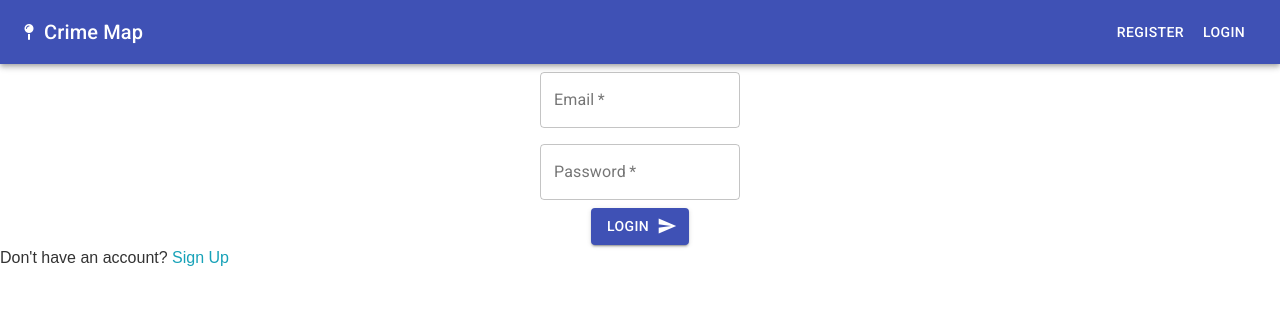
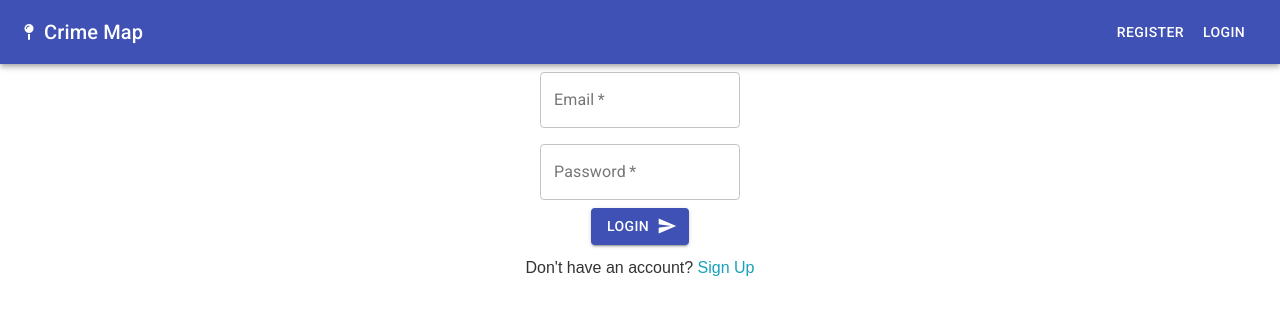
Before and after one commit to RdotSilva/MERN-PVD-Crime-Map, a React (Create React App) app in the folder client/: page /login in a window 1280 px wide. Shown: the top 314 px of the page. Built offline with nearby package versions, Linux system fonts and the light colour scheme; no server answers.

Commit message:
Add signUp styling

```diff
--- a/client/src/components/auth/Login.js
+++ b/client/src/components/auth/Login.js
@@ -22,6 +22,10 @@ const useStyles = makeStyles(theme => ({
   },
   center: {
     textAlign: "center"
+  },
+  signUp: {
+    textAlign: "center",
+    padding: "10px"
   }
 }));
 
```
